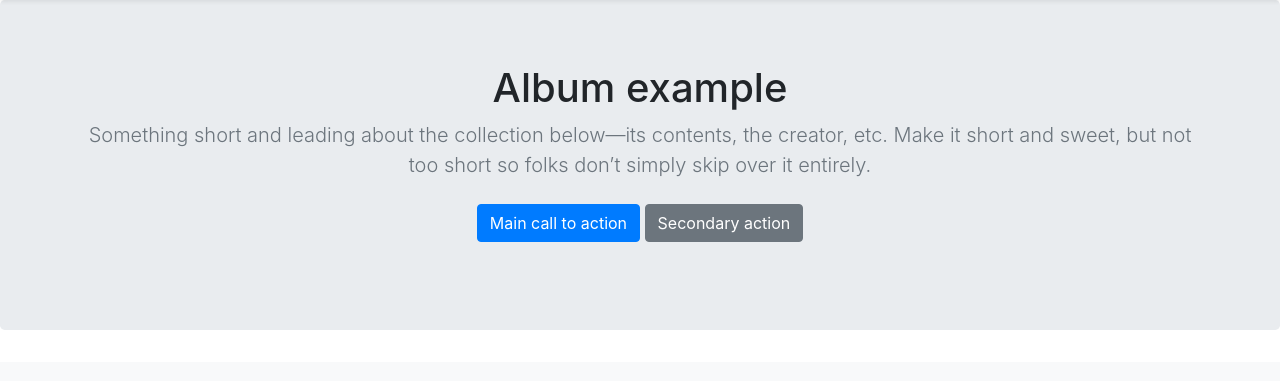
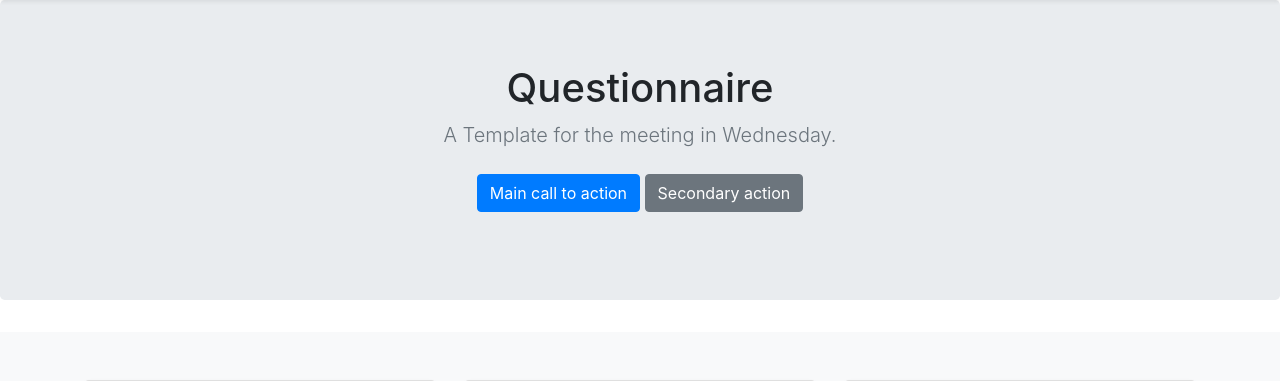
Before and after one commit to vmandlbauer-tgm/Questionaire, a PHP site: page / in a window 1280 px wide. Shown: the part 56-437 px from the top of the page. Run offline with PHP 8.4, Linux system fonts and the light colour scheme.

Commit message:
Update index.php

```diff
--- a/mainpage/index.php
+++ b/mainpage/index.php
@@ -1,4 +1,3 @@
-
 <!doctype html>
 <html lang="en">
   <head>
@@ -23,8 +22,8 @@
 
   <section class="jumbotron text-center">
     <div class="container">
-      <h1 class="jumbotron-heading">Album example</h1>
-      <p class="lead text-muted">Something short and leading about the collection below—its contents, the creator, etc. Make it short and sweet, but not too short so folks don’t simply skip over it entirely.</p>
+      <h1 class="jumbotron-heading">Questionnaire</h1>
+      <p class="lead text-muted">A Template for the meeting in Wednesday.</p>
       <p>
         <a href="#" class="btn btn-primary my-2">Main call to action</a>
         <a href="#" class="btn btn-secondary my-2">Secondary action</a>
```
